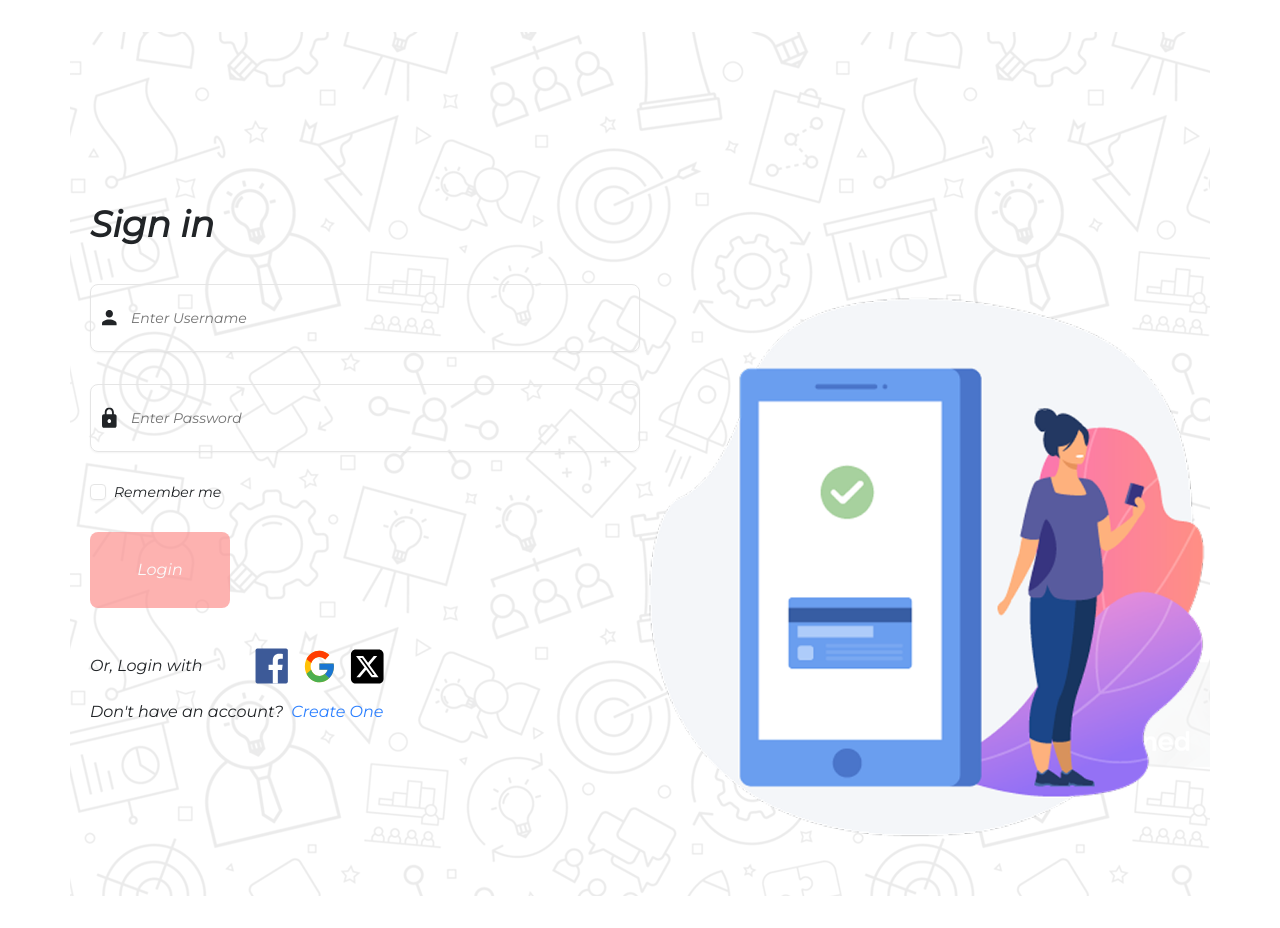
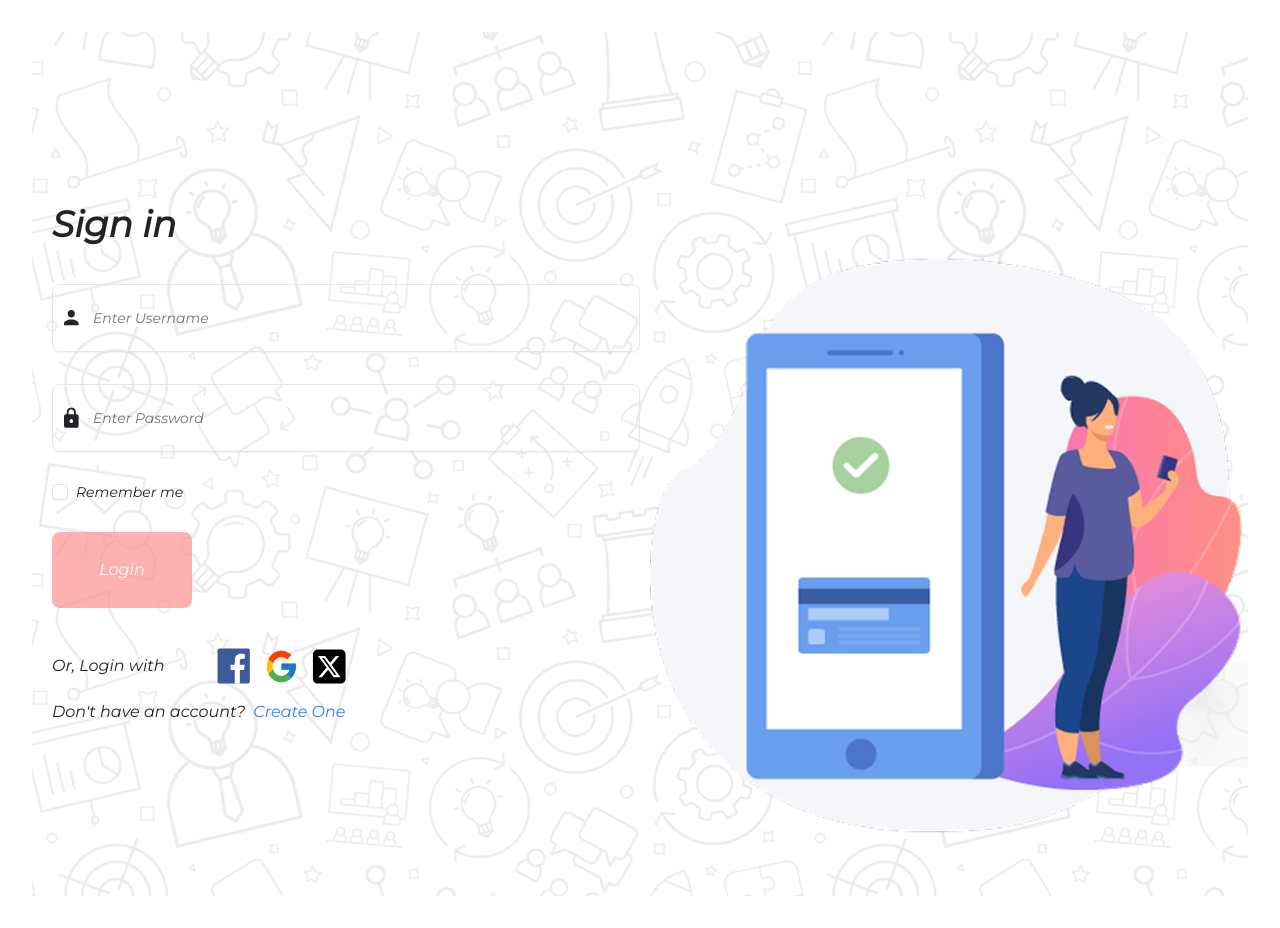
Before and after one commit to nhatnguyen-agilityio/react-training, a React (Vite) app in the folder react-advanced-examples/: page /login in a window 1280 px wide. Built offline with nearby package versions, Linux system fonts and the light colour scheme.

Commit message:
feat(): update the layout for all pages

```diff
--- a/react-advanced-examples/src/App.css
+++ b/react-advanced-examples/src/App.css
@@ -6,7 +6,6 @@
 }
 
 #root {
-  max-width: 1280px;
   margin: 0 auto;
   padding: 2rem;
   text-align: center;
--- a/react-advanced-examples/src/components/ui/sidebar.tsx
+++ b/react-advanced-examples/src/components/ui/sidebar.tsx
@@ -26,7 +26,7 @@ import {
 
 const SIDEBAR_COOKIE_NAME = "sidebar_state"
 const SIDEBAR_COOKIE_MAX_AGE = 60 * 60 * 24 * 7
-const SIDEBAR_WIDTH = "16rem"
+const SIDEBAR_WIDTH = "20rem"
 const SIDEBAR_WIDTH_MOBILE = "18rem"
 const SIDEBAR_WIDTH_ICON = "3rem"
 const SIDEBAR_KEYBOARD_SHORTCUT = "b"
--- a/react-advanced-examples/src/pages/Dashboard/index.tsx
+++ b/react-advanced-examples/src/pages/Dashboard/index.tsx
@@ -15,6 +15,7 @@ const Dashboard = () => {
   const { user } = useAuth();
 
   return (
+    <div className="container">
       <SidebarProvider className="w-full h-auto min-h-auto">
         <Sidebar />
         <SidebarInset className="rounded-none border-none">
@@ -43,6 +44,7 @@ const Dashboard = () => {
           </div>
         </SidebarInset>
       </SidebarProvider>
+    </div>
   );
 }
 
--- a/react-advanced-examples/src/pages/Login/index.tsx
+++ b/react-advanced-examples/src/pages/Login/index.tsx
@@ -4,7 +4,7 @@ import ThirdPartyLogin from "@/components/ThirdPartyLogin";
 
 const Login = () => {
   return (
-    <div className="container h-216 bg-[url(assets/login-background.png)] grid grid-cols-2 items-center">
+    <div className="2xl:max-w-small-2xl mx-auto h-216 bg-[url(assets/login-background.png)] grid grid-cols-2 items-center">
       <div className="flex flex-col pl-5">
         <LoginForm />
         <ThirdPartyLogin />
--- a/react-advanced-examples/src/pages/SignUp/index.tsx
+++ b/react-advanced-examples/src/pages/SignUp/index.tsx
@@ -3,7 +3,7 @@ import SignUpForm from "@/components/SIgnUpForm";
 
 const SignUp = () => {
   return (
-    <div className="container h-216 bg-[url(assets/login-background.png)] grid grid-cols-2 items-center">
+    <div className="2xl:max-w-small-2xl mx-auto h-216 bg-[url(assets/login-background.png)] grid grid-cols-2 items-center">
       <SignUpBanner />
       <SignUpForm />
     </div>
--- a/react-advanced-examples/tailwind.config.js
+++ b/react-advanced-examples/tailwind.config.js
@@ -19,7 +19,8 @@ module.exports = {
     extend: {
       maxWidth: {
         "big-2xl": "1640px",
-      }
+        "small-2xl": "1280px",
+      },
     },
   },
   plugins: [],
```
Lines whose indentation alone changed are shown as unchanged.
